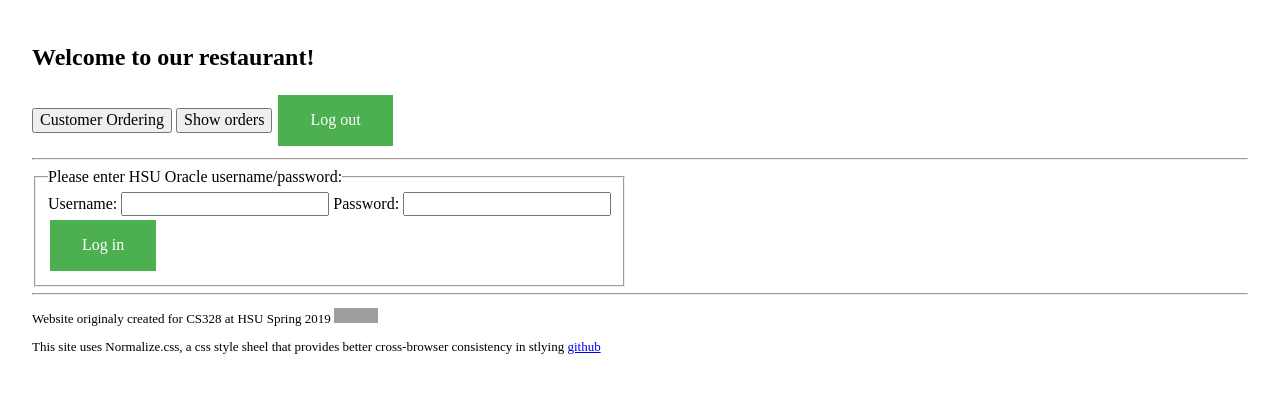
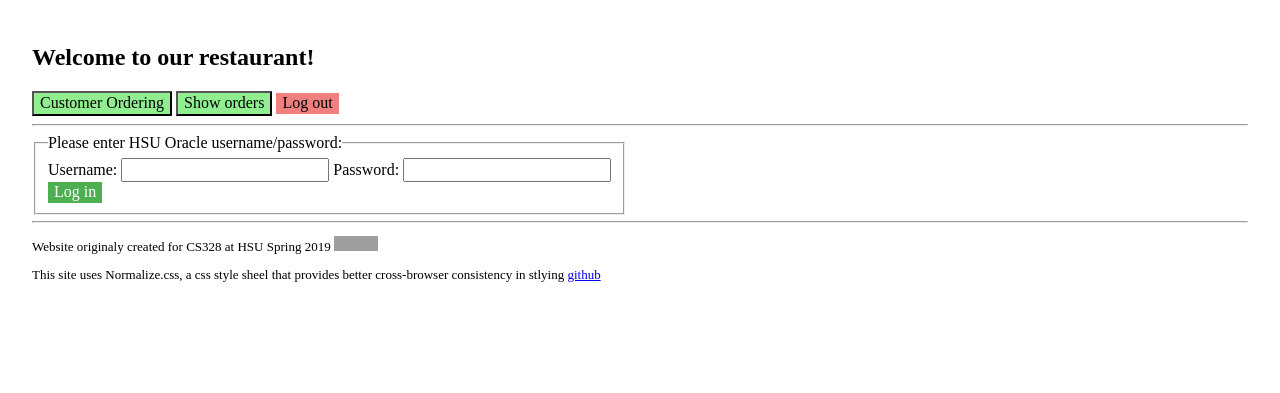
Before and after one commit to MysticalLatios/OrderSystem, a PHP site: page / in a window 1280 px wide. Shown: the top 393 px of the page. Run offline with PHP 8.4, Linux system fonts and the light colour scheme; some libraries are stand-ins or nearby versions; grey boxes are pictures that could not be loaded.

Commit message:
More stlying updates

```diff
--- a/index.php
+++ b/index.php
@@ -33,9 +33,9 @@
     <div id="nav">
         <h2> Welcome to our restaurant! </h2>
         <form method="post" action="<?= htmlentities($_SERVER['PHP_SELF'], ENT_QUOTES) ?>">
-            <button type="button" onclick="location.href='index.php'">Customer Ordering</button>
-            <button type="button" onclick="location.href='staff.php'" >Show orders</button>
-            <input type="submit" name="log_out" value="Log out" />
+            <button class="nav" type="button" onclick="location.href='index.php'">Customer Ordering</button>
+            <button class="nav" type="button" onclick="location.href='staff.php'" >Show orders</button>
+            <input class="nav" id="logout" type="submit" name="log_out" value="Log out" />
         </form>
 
         <hr />
--- a/staff.php
+++ b/staff.php
@@ -36,9 +36,9 @@
 <div id="nav">
         <h2> Welcome to our restaurant! </h2>
         <form method="post" action="<?= htmlentities($_SERVER['PHP_SELF'], ENT_QUOTES) ?>">
-            <button type="button" onclick="location.href='index.php'">Customer Ordering</button>
-            <button type="button" onclick="location.href='staff.php'" >Show orders</button>
-            <input type="submit" name="log_out" value="Log out" />
+            <button class="nav" type="button" onclick="location.href='index.php'">Customer Ordering</button>
+            <button class="nav" type="button" onclick="location.href='staff.php'" >Show orders</button>
+            <input class="nav" id="logout" type="submit" name="log_out" value="Log out" />
         </form>
         <hr />
     </div>
--- a/style.css
+++ b/style.css
@@ -15,6 +15,11 @@ form
   width: fit-content;
 }
 
+fieldset
+{
+  width: fit-content;
+}
+
 input:focus
 {
   background-color: lightblue;
@@ -22,18 +27,34 @@ input:focus
 }
 
 select {
-  padding: 16px 20px;
+  padding: 16px 16px;
   border: none;
   border-radius: 4px;
   background-color: #f1f1f1;
 }
 
-input[type=button], input[type=submit]{
+input[type=button]
+{
+  border: none;
+  padding: 16px 16px;
+  text-decoration: none;
+  cursor: pointer;
+}
+
+input[type=submit]
+{
   background-color: #4CAF50;
   border: none;
   color: white;
-  padding: 16px 32px;
-  text-decoration: none;
-  margin: 4px 2px;
-  cursor: pointer;
 }
+
+.nav
+{
+  background-color:lightgreen;
+}
+
+#logout
+{
+  background-color: lightcoral;
+  color: black;
+}
```
